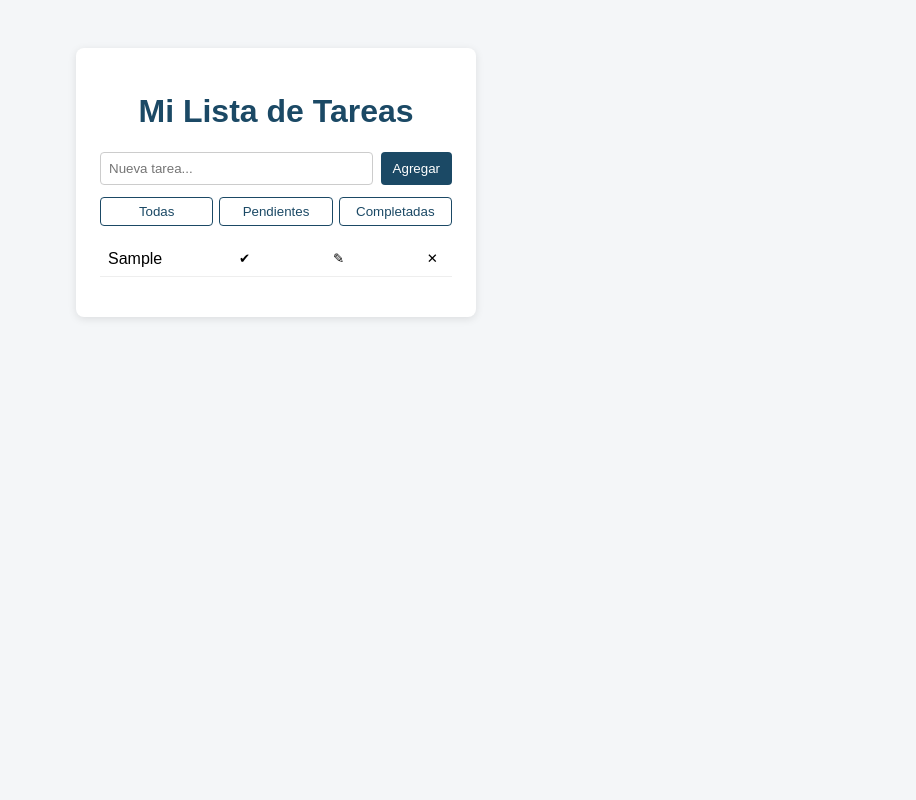
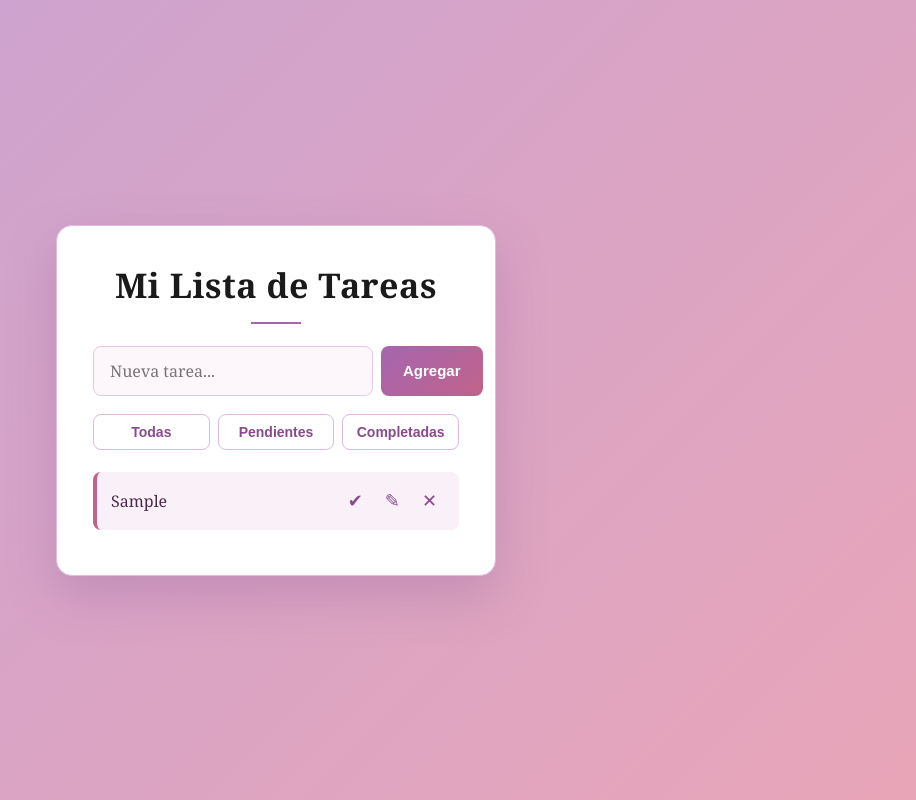
Before and after one commit to javentura-sys/todo-list-app, a plain HTML site: page index.html in a window 1280 px wide. Both pictures are taken after typing "Sample" into the empty fields and a click on the button "Agregar". Shown: the whole page, without its empty margins (364-1280 px from the left). Drawn offline with Linux system fonts and the light colour scheme.

Commit message:
Mejora el diseño visual con paleta morado pastel y rosado

```diff
--- a/style.css
+++ b/style.css
@@ -1,75 +1,160 @@
-* { box-sizing: border-box; font-family: Arial, sans-serif; }
+* { box-sizing: border-box; margin: 0; padding: 0; }
 
 body {
-  background: #f4f6f8;
+  font-family: Georgia, 'Times New Roman', serif;
+  background: linear-gradient(135deg, #c9a3d4 0%, #e8a5b8 100%);
+  min-height: 100vh;
   display: flex;
   justify-content: center;
-  padding-top: 40px;
+  align-items: center;
+  padding: 20px;
 }
 
 .app {
   background: white;
-  padding: 24px;
-  border-radius: 8px;
-  box-shadow: 0 2px 8px rgba(0,0,0,0.1);
-  width: 400px;
+  padding: 36px;
+  border-radius: 16px;
+  box-shadow: 0 20px 50px rgba(140,90,150,0.3);
+  width: 440px;
+  max-width: 100%;
+  border: 1px solid #e0bcdc;
 }
 
-h1 { text-align: center; color: #1b4965; }
+h1 {
+  text-align: center;
+  color: #1a1a1a;
+  margin-bottom: 4px;
+  font-size: 34px;
+  font-weight: 700;
+  letter-spacing: 0.5px;
+}
+
+h1::after {
+  content: "";
+  display: block;
+  width: 50px;
+  height: 2px;
+  background: #a565b0;
+  margin: 14px auto 22px;
+}
 
 .input-row {
   display: flex;
   gap: 8px;
-  margin-bottom: 12px;
+  margin-bottom: 18px;
 }
 
 .input-row input {
   flex: 1;
-  padding: 8px;
-  border: 1px solid #ccc;
-  border-radius: 4px;
+  padding: 13px 16px;
+  border: 1.5px solid #e6c9e6;
+  border-radius: 8px;
+  font-size: 16px;
+  background: #fdf6fb;
+  font-family: Georgia, serif;
+  transition: border-color 0.2s;
+}
+
+.input-row input:focus {
+  outline: none;
+  border-color: #a565b0;
 }
 
 .input-row button {
-  background: #1b4965;
+  background: linear-gradient(135deg, #a565b0, #c1638a);
   color: white;
   border: none;
-  padding: 8px 12px;
-  border-radius: 4px;
+  padding: 13px 22px;
+  border-radius: 8px;
   cursor: pointer;
+  font-weight: 700;
+  font-size: 15px;
+  transition: transform 0.15s, opacity 0.15s;
+}
+
+.input-row button:hover {
+  transform: translateY(-2px);
+  opacity: 0.9;
 }
 
 .filters {
   display: flex;
-  gap: 6px;
-  margin-bottom: 12px;
+  gap: 8px;
+  margin-bottom: 22px;
 }
 
 .filters button {
   flex: 1;
-  padding: 6px;
-  border: 1px solid #1b4965;
+  padding: 9px;
+  border: 1.5px solid #ddb8dc;
   background: white;
-  color: #1b4965;
-  border-radius: 4px;
+  color: #8a4a8e;
+  border-radius: 8px;
   cursor: pointer;
+  font-weight: 700;
+  font-size: 14px;
+  transition: all 0.2s;
 }
 
-ul { list-style: none; padding: 0; }
+.filters button:hover {
+  background: #a565b0;
+  color: white;
+  border-color: #a565b0;
+}
+
+ul { list-style: none; }
 
 li {
   display: flex;
   justify-content: space-between;
   align-items: center;
-  padding: 8px;
-  border-bottom: 1px solid #eee;
+  padding: 14px;
+  margin-bottom: 9px;
+  background: #faf0f8;
+  border-radius: 8px;
+  border-left: 4px solid #c1638a;
+  transition: all 0.2s;
+  animation: fadeIn 0.3s;
+  font-size: 16px;
 }
 
-li.done span { text-decoration: line-through; color: #999; }
+@keyframes fadeIn {
+  from { opacity: 0; transform: translateY(-5px); }
+  to { opacity: 1; transform: translateY(0); }
+}
+
+li:hover {
+  background: #f5e3f2;
+}
+
+li span {
+  flex: 1;
+  color: #4a2c4a;
+  word-break: break-word;
+}
+
+li.done {
+  border-left-color: #b58ab5;
+  opacity: 0.65;
+}
+
+li.done span {
+  text-decoration: line-through;
+  color: #a888a8;
+}
 
 li button {
   border: none;
   background: none;
   cursor: pointer;
-  margin-left: 4px;
+  margin-left: 6px;
+  font-size: 18px;
+  color: #8a4a8e;
+  padding: 4px 8px;
+  border-radius: 6px;
+  transition: background 0.2s;
 }
+
+li button:hover {
+  background: rgba(165,101,176,0.15);
+}
```
